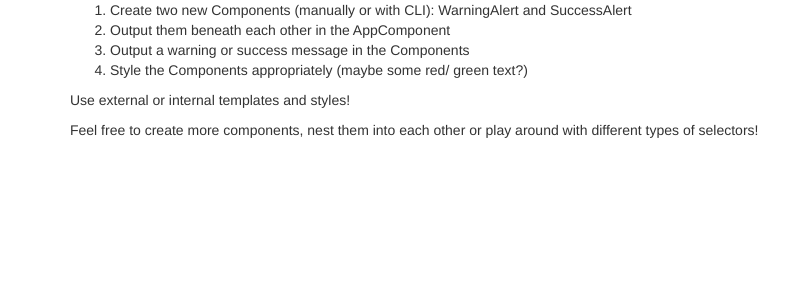
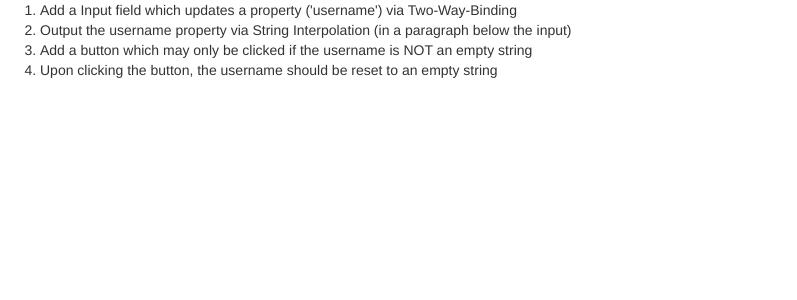
Before and after one commit to andreapeintner/angular-assignemnt-1, an Angular app: page / in a window 1280 px wide. Shown: the top 300 px of the page, without its empty margins (0-797 px from the left). Built offline with nearby package versions, Linux system fonts and the light colour scheme.

Commit message:
add assignment instructions

```diff
--- a/src/app/app.component.html
+++ b/src/app/app.component.html
@@ -1,14 +1,6 @@
-<div class="container">
-  <div class="row">
-    <div class="col-xs-12">
-      <ol>
-        <li>Create two new Components (manually or with CLI): WarningAlert and SuccessAlert</li>
-        <li>Output them beneath each other in the AppComponent</li>
-        <li>Output a warning or success message in the Components</li>
-        <li>Style the Components appropriately (maybe some red/ green text?)</li>
-      </ol>
-      <p>Use external or internal templates and styles!</p>
-      <p>Feel free to create more components, nest them into each other or play around with different types of selectors!</p>
-    </div>
-  </div>
-</div>
+<ol>
+  <li>Add a Input field which updates a property ('username') via Two-Way-Binding</li>
+  <li>Output the username property via String Interpolation (in a paragraph below the input)</li>
+  <li>Add a button which may only be clicked if the username is NOT an empty string</li>
+  <li>Upon clicking the button, the username should be reset to an empty string</li>
+</ol>
```
